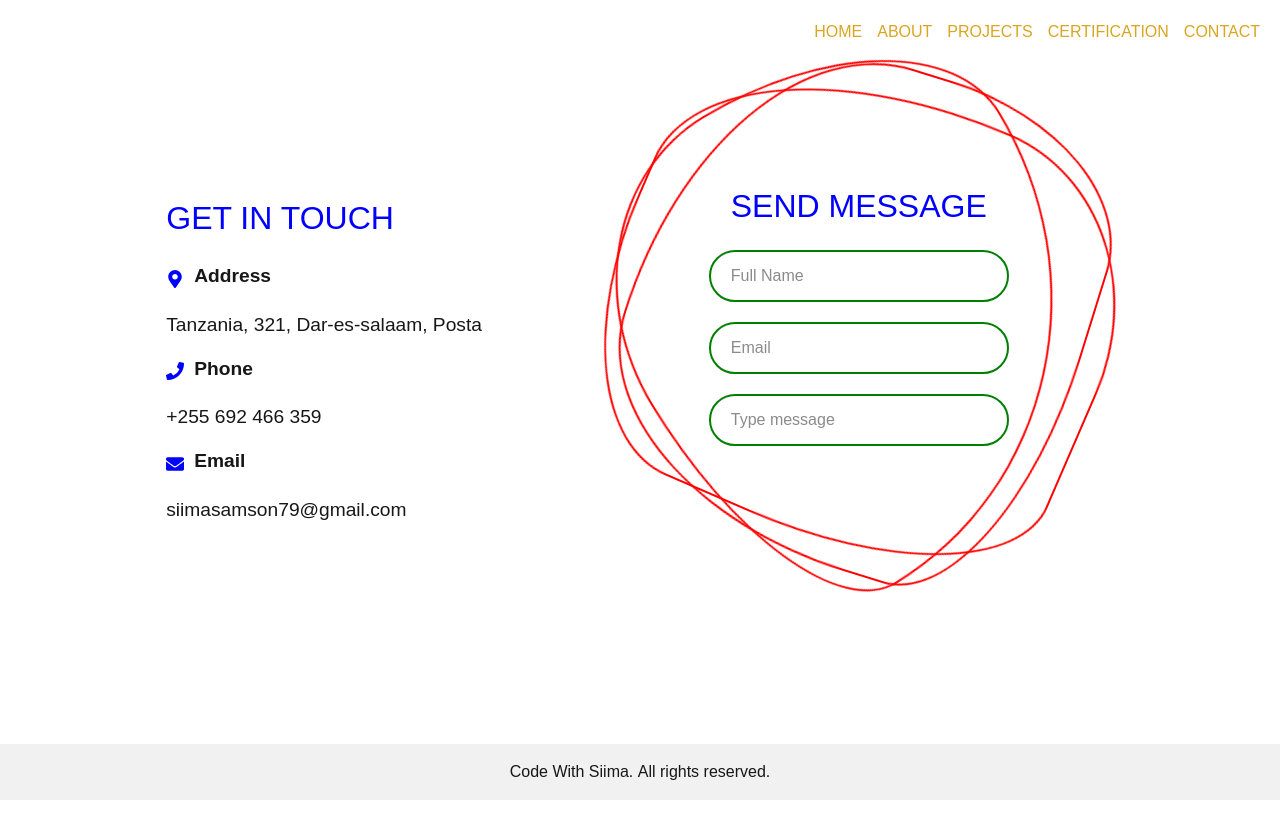
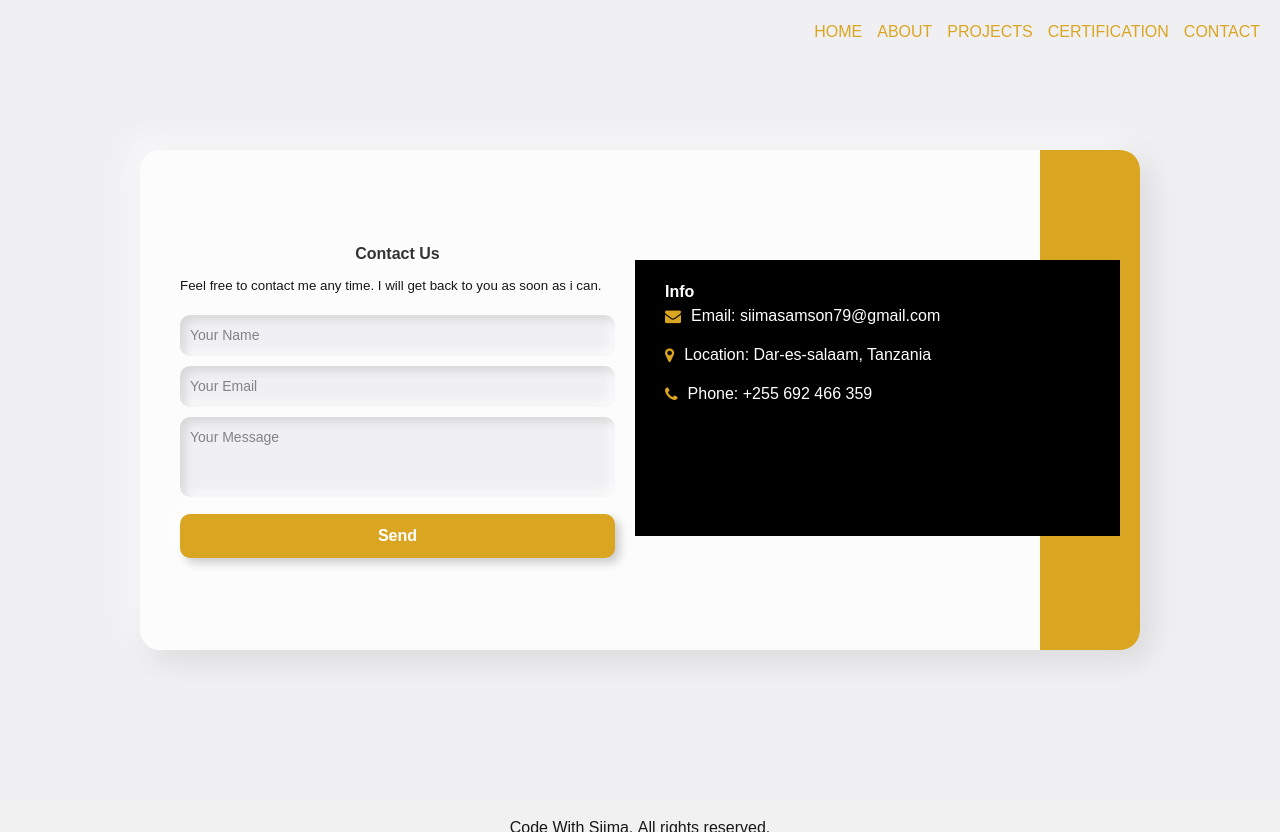
Before and after one commit to Sii14/SiimaPortfolio, a Next.js app: page /contact in a window 1280 px wide. Before the commit the page ends 800 px from the top, so only its background shows below. Built offline with nearby package versions, Linux system fonts and the light colour scheme.

Commit message:
changed the whole contact page

```diff
--- a/package.json
+++ b/package.json
@@ -9,6 +9,7 @@
     "lint": "next lint"
   },
   "dependencies": {
+    "font-awesome": "^4.7.0",
     "framer-motion": "^12.5.0",
     "next": "15.2.3",
     "react": "^19.0.0",
--- a/src/app/contact/ContactPage.module.css
+++ b/src/app/contact/ContactPage.module.css
@@ -1,195 +1,131 @@
-.contactPageWrapper {
-    display: flex;
-    justify-content: center;
-    align-items: flex-start;
-    padding-top: 5%;
-    width: 100%; /* Ensures it takes the full width */
-    padding-right: 30px;
-    gap: 50px;
-    flex-wrap: wrap; /* Ensure that the content wraps for smaller screens */
-}
-
-/* For smaller screens */
-@media (max-width: 768px) {
-
-    .contactPageWrapper {
-        flex-direction: column; /* Stack content on top of each other */
-        gap: 20px; /* Reduce gap between left and right content */
-        justify-content: center; /* Center content horizontally */
-        align-items: center; /* Center content vertically */
-    }
-
-    .leftContent {
-        flex: 0 0 100%; /* Make left content full width */
-        padding-top: 75px !important; /* Reduce padding on smaller screens */
-        font-size: 1rem !important; /* Adjust font size */
-        text-align: center; /* Center text inside left content */
-
-    }
-
-    .leftContent h1 {
-        font-size: 20px !important;
-        color: blue !important;
-    }
-
-    .contactInfo {
-        margin-top: 15px;
-        font-size: 18px; /* Adjust font size for better readability */
-    }
-
-    .infoItem {
-        gap: 8px; /* Reduce space between icon and text */
-    }
-
-    .bold {
-        font-size: 1.1rem; /* Adjust bold text font size */
-    }
-
-    /* Adjust container size */
 .container {
-        width: 100%; /* Make container full width on small screens */
-        height: auto; /* Let the height adjust based on content */
-        margin-right: 0; /* Remove right margin */
-        display: flex;
-        justify-content: center; /* Center the content */
-        align-items: center; /* Center the content */
-    }
-
-    /* Reduce font size of the heading inside .contacts */
-    .container .contacts h2 {
-        font-size: 1.2em !important; /* Reduce heading font size */
-    }
-
-    /* Adjust input font size */
-    .container .contacts .inputBox input {
-        font-size: 0.9rem; /* Adjust input font size */
-    }
-
-    /* Scale down rotating elements */
-    .container i {
-        transform: scale(0.2); /* Scale down the rotating elements */
-        width: 390px; /* Reduce the width */
-        height: 500px; /* Reduce the height */
-    }
-
-    /* Optionally, scale down the size of .container */
-    .container {
-        width: 80%; /* Adjust container width to fit smaller screens */
-        height: 350px; /* Adjust height */
-    }
-}
-
-.leftContent {
-    flex: 0 0 35%;
-    display: flex;
-    justify-content: flex-start;
-    align-items: flex-start;
-    flex-direction: column;
-    padding-top: 130px;
-    padding-left: 20px;
-    font-size: 1.2rem; /* Default font size for larger screens */
-}
-
-.leftContent h1 {
-    font-size: 32px;
-    color: blue;
-}
-
-.contactInfo {
-    margin-top: 20px;
-    display: flex;
-    flex-direction: column;
-    gap: 15px; /* Adds spacing between each section */
-}
-
-.infoItem {
-    display: flex;
-    align-items: center;
-    gap: 10px; /* Adds space between icon and text */
-}
-
-.icon {
-    font-size: 18px;
-    color: blue;
-}
-
-.bold {
-    font-weight: bold;
-    margin-bottom: 5px;
-}
-
-.container {
-    position: relative;
-    width: 450px;
-    height: 500px;
     display: flex;
     justify-content: center;
     align-items: center;
-    margin-right: 20px; /* Optional: Adds space between the container and the right side */
+    height: 100vh;
+    margin: 0;
+    padding: 0;
+    background: #f0f0f3;
+    /* Very light gray background */
 }
 
-.container i {
-    position: absolute;
-    inset: 0;
-    border: 2px solid red;
-    transition: 0.5s;
+.neumorphicCard {
+    width: 1000px;
+    height: 500px;
+    background: rgba(255, 255, 255, 0.8);
+    /* Slight transparency for glassmorphism */
+    border-radius: 20px;
+    /* Rounded edges */
+    box-shadow: 10px 10px 30px rgba(0, 0, 0, 0.1),
+        -10px -10px 30px rgba(255, 255, 255, 0.7);
+    /* Deep neumorphic shadows */
+    display: flex;
+    padding: 20px;
+    backdrop-filter: blur(10px);
+    /* Glassmorphism effect */
 }
 
-.container i:nth-child(1) {
-    border-radius: 43% 57% 74% 26% / 44% 30% 70% 56%;
-    animation: rotate 6s linear infinite;
+.leftForm {
+    flex: 1;
+    display: flex;
+    flex-direction: column;
+    justify-content: center;
+    padding: 20px;
+    width: 60%; /* Adjust to take only left portion */
   }
 
-.container i:nth-child(2) {
-    border-radius: 50% 30% 60% 40% / 40% 60% 30% 70%;
-    animation: rotate 8s linear infinite reverse;
+  .rightContent {
+    flex: 1;
+    display: flex;
+    flex-direction: column;
+    justify-content: flex-start; /* Align content to the top (default) */
+    padding: 20px;
+    padding-left: 30px; /* Add left padding to move the content away from the left edge */
+    width: 30%; /* Right portion width */
+    height: 60%;
+    text-align: left; /* Align text to the left */
+    color: white;
+    background: black; /* Black background */
+    box-shadow: none; /* No neumorphic shadow */
+    border-radius: 0; /* Sharp edges */
+    position: relative;
+    margin-top: 90px;
+    z-index: 1;
   }
 
-.container i:nth-child(3) {
-    border-radius: 30% 70% 50% 50% / 60% 40% 70% 30%;
-    animation: rotate 10s linear infinite;
+  .rightContent h2 {
+    font-weight: bold;
+    color: white;
   }
 
-.container:hover i {
-    border: 6px solid var(--clr);
-    filter: drop-shadow(0 0 20px var(--clr));
+  .rightContent p {
+    margin-bottom: 15px;
+    display: flex;
+    align-items: center;
   }
 
-.container .contacts {
-    position: absolute;
-    width: 300px;
-    height: 300px;
-    display: flex;
-    justify-content: center;
-    align-items: center;
-    flex-direction: column;
-    gap: 20px;
+  .rightContent i, .rightContent svg { /* For FontAwesome icons or React Icons */
+    margin-right: 10px; /* Space between the icon and the text */
+    color: goldenrod;
   }
 
-.container .contacts h2 {
-    font-size: 2em;
-    color: blue;
+  .leftForm h2 {
+    margin-bottom: 10px;
+    color: #333;
+    text-align: center;
+    font-weight: bold;
   }
 
-.container .contacts .inputBox {
-    position: relative;
+  .leftForm p {
+    font-size: smaller;
+    font-weight: lighter;
+    padding-bottom: 20px;
+  }
+  .inputField, .textareaField {
     width: 100%;
+    padding: 10px;
+    margin-bottom: 10px;
+    border: none;
+    border-radius: 10px;
+    background: #f0f0f3;
+    box-shadow: inset 5px 5px 10px rgba(0, 0, 0, 0.1),
+                inset -5px -5px 10px rgba(255, 255, 255, 0.7);
+    font-size: 14px;
+    outline: none;
   }
 
-.container .contacts .inputBox input {
-    position: relative;
-    width: 100%;
-    padding: 12px 20px;
-    background: transparent;
-    border: 2px solid green;
-    border-radius: 40px;
+  .textareaField {
+    height: 80px;
+    resize: none;
   }
 
-@keyframes rotate {
-    0% {
-        transform: rotate(0deg);
+  .submitButton {
+    width: 100%;
+    padding: 10px;
+    border: none;
+    border-radius: 10px;
+    background: goldenrod;
+    color: white;
+    font-size: 16px;
+    font-weight: bold;
+    cursor: pointer;
+    box-shadow: 5px 5px 10px rgba(0, 0, 0, 0.2),
+                -5px -5px 10px rgba(255, 255, 255, 0.7);
+    transition: 0.3s;
   }
-    100% {
-        transform: rotate(360deg);
+
+  .submitButton:hover {
+    background: #d4a017;
   }
+
+.rightStrip {
+    position: absolute;
+    top: 0;
+    right: 0;
+    width: 100px; /* Adjust width as needed */
+    height: 100%;
+    background: goldenrod;
+    border-top-right-radius: 20px;
+    border-bottom-right-radius: 20px;
+    z-index: 0;
   }
--- a/src/app/contact/page.tsx
+++ b/src/app/contact/page.tsx
@@ -1,62 +1,33 @@
-'use client';
-import { motion } from 'framer-motion'; // Import motion for animation
-import { FaMapMarkerAlt, FaPhone, FaEnvelope } from 'react-icons/fa'; // Import icons
+
 import styles from './ContactPage.module.css';
+import 'font-awesome/css/font-awesome.min.css';
+
 
 export default function ContactPage() {
   return (
-    <div className={styles.contactPageWrapper}>
-      {/* Left content with motion animation */}
-      <motion.div
-        className={styles.leftContent}
-        initial={{ x: -100, opacity: 0 }} // Start offscreen to the left
-        animate={{ x: 0, opacity: 1 }} // Animate to normal position
-        transition={{ duration: 2, ease: "easeOut" }} // Smooth animation
-      >
-        <h1>GET IN TOUCH</h1>
+    <div className={styles.container}>
+      <div className={styles.neumorphicCard}>
+        {/* Inner content za kwenye contact page */}
+        {/* Left form content */}
+        <div className={styles.leftForm}>
+          <h2>Contact Us</h2>
+          <p>Feel free to contact me any time. I will get back to you as soon as i can.</p>
+          <form>
+            <input type="text" placeholder="Your Name" className={styles.inputField} />
+            <input type="email" placeholder="Your Email" className={styles.inputField} />
+            <textarea placeholder="Your Message" className={styles.textareaField}></textarea>
+            <button type="submit" className={styles.submitButton}>Send</button>
+          </form>
+        </div>
 
-        <div className={styles.contactInfo}>
-          <div className={styles.infoItem}>
-            <FaMapMarkerAlt className={styles.icon} />
-            <p className={styles.bold}>Address</p>
-          </div>
-          <p>Tanzania, 321, Dar-es-salaam, Posta</p>
-
-          <div className={styles.infoItem}>
-            <FaPhone className={styles.icon} />
-            <p className={styles.bold}>Phone</p>
-          </div>
-          <p>+255 692 466 359</p>
-
-          <div className={styles.infoItem}>
-            <FaEnvelope className={styles.icon} />
-            <p className={styles.bold}>Email</p>
-          </div>
-          <p>siimasamson79@gmail.com</p>
+        {/* Right content */}
+        <div className={styles.rightContent}>
+          <h2>Info</h2>
+          <p><i className="fa fa-envelope"></i>Email: siimasamson79@gmail.com</p>
+          <p><i className="fa fa-map-marker"></i> Location: Dar-es-salaam, Tanzania</p>
+          <p><i className="fa fa-phone"></i> Phone: +255 692 466 359</p>
         </div>
-      </motion.div>
-
-      <div className={styles.container}>
-        {/* Adding <i> tags with inline CSS variables */}
-        <i style={{ '--clr': '#00ff0a' } as React.CSSProperties}></i>
-        <i style={{ '--clr': '#ff0057' } as React.CSSProperties}></i>
-        <i style={{ '--clr': '#fffd44' } as React.CSSProperties}></i>
-
-        <div className={styles.contacts}>
-          <h2>SEND MESSAGE</h2>
-
-          <div className={styles.inputBox}>
-            <input type="text" placeholder="Full Name" />
-          </div>
-
-          <div className={styles.inputBox}>
-            <input type="text" placeholder="Email" />
-          </div>
-
-          <div className={styles.inputBox}>
-            <input type="text" placeholder="Type message" />
-          </div>
-        </div>
+        <div className={styles.rightStrip}></div> {/* goldenrod strip upande wa kulia */}
       </div>
     </div>
   );
```
Also changed, not shown: 1 other file (tests, documents, lock files or other folders). Lines whose indentation alone changed are shown as unchanged.
